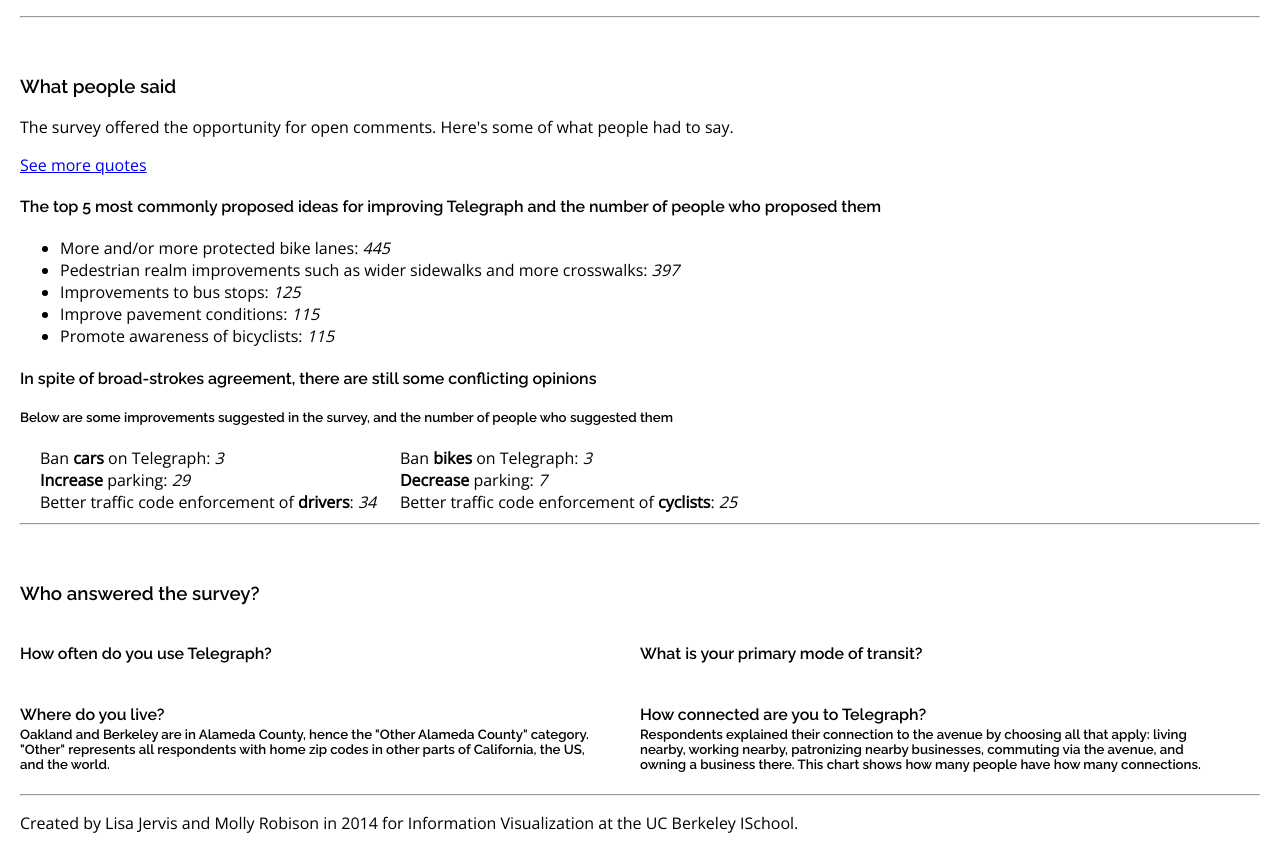
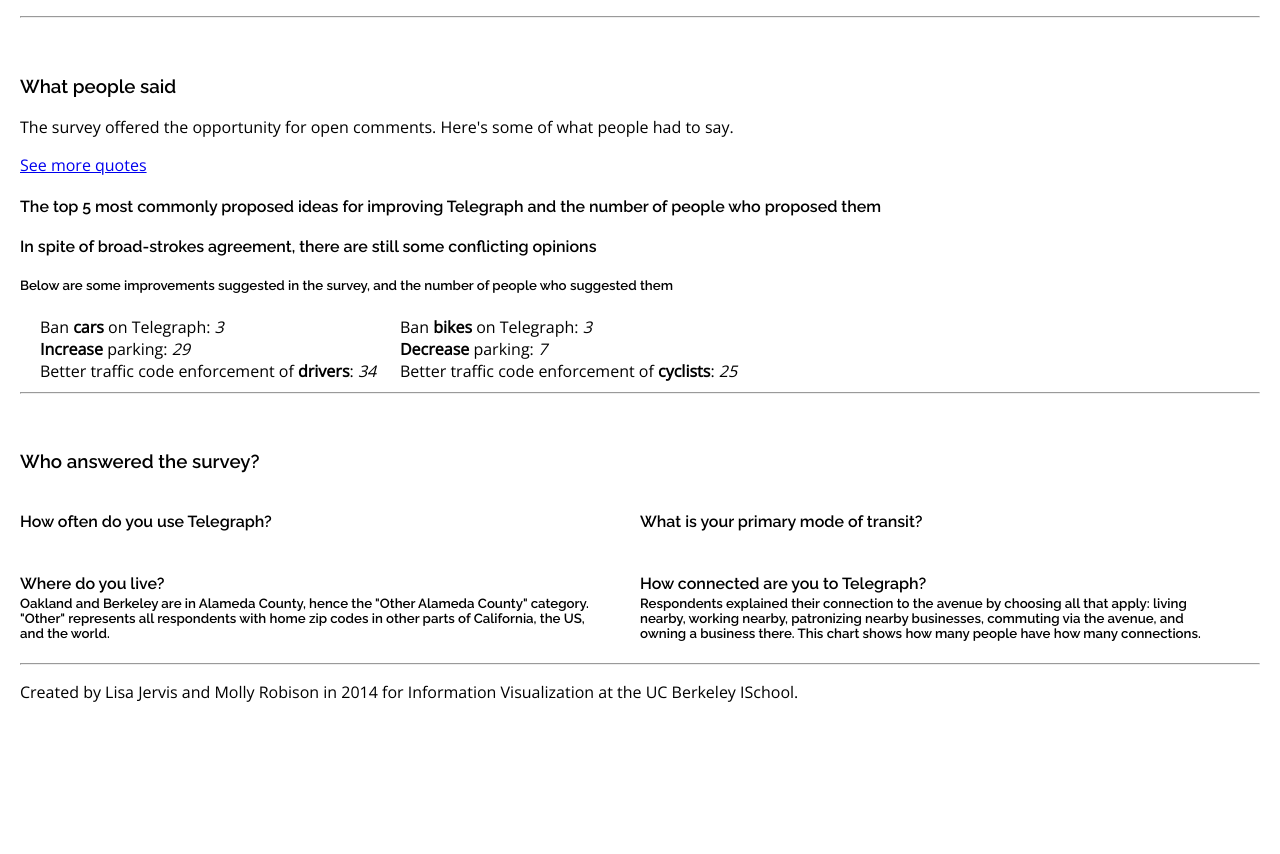
Before and after one commit to leesajay/telegraph, a Flask app: template templates/index.html in a window 1280 px wide. Shown: the part 492-1346 px from the top of the page. After the commit the page ends 1194 px from the top, so only its background shows below. Run offline with Flask 2, Linux system fonts and the light colour scheme; the template is opened without the code that fills it, so the values that code supplies are empty.

Commit message:
the last bar chart

```diff
--- a/static/css/main.css
+++ b/static/css/main.css
@@ -63,6 +63,18 @@ text {
 hr {
 	clear: both;
 }
+/****************************************************************************/
+
+#proposedChart rect {
+  fill: steelblue;
+}
+
+#proposedChart text {
+  fill: white;
+  font: 10px sans-serif;
+  text-anchor: end;
+}
+
 /*****************************************************************************/
 
 .floatMe{
--- a/templates/index.html
+++ b/templates/index.html
@@ -60,15 +60,7 @@
 			</div>
 			<div id="mostProposed">
 				<h4>The top 5 most commonly proposed ideas for improving Telegraph and the number of people who proposed them</h4>
-				<ul>
-					<li>More and/or more protected bike lanes: <em>445</em></li>
-					<li>Pedestrian realm improvements such as wider sidewalks and more crosswalks: <em>397</em></li>
-					<li>Improvements to bus stops: <em>125</em></li>
-					<li>Improve pavement conditions: <em>115</em></li>
-					<li>Promote awareness of bicyclists: <em>115</em></li>
-				</ul>
-			</div>
-			<div id="mostProposedChart">
+				<div id="proposedChart"></div>
 			</div>
 			<div id="conflictingOpinions">
 				<h4>In spite of broad-strokes agreement, there are still some conflicting opinions</h4>
@@ -269,6 +261,39 @@
 			}
 
 			//-----------------------------------------------------------------------------
+
+			function mostProposed(){
+
+				var data = [445, 397, 125, 115, 115];
+				var labels = ["More and/or more protected bike lanes", "Pedestrian realm improvements such as wider sidewalks and more crosswalks", "Improvements to bus stops", "Improve pavement conditions", "Promote awareness of bicyclists"];
+
+				var width = 500,
+					barHeight = 20;
+
+				var x = d3.scale.linear()
+					.domain([0, d3.max(data)])
+					.range([0, width]);
+
+				var chart = d3.select("#proposedChart")
+					.append("svg")
+					.attr("width", width)
+					.attr("height", barHeight * data.length);
+
+				var bar = chart.selectAll("g")
+					.data(data)
+					.enter().append("g")
+					.attr("transform", function(d, i) { return "translate(0," + i * barHeight + ")"; });
+
+				bar.append("rect")
+					.attr("width", x)
+					.attr("height", barHeight - 1);
+
+				bar.append("text")
+					.attr("x", function(d) { return x(d) - 3; })
+					.attr("y", barHeight / 2)
+					.attr("dy", ".35em")
+					.text(function(d) { return d; });
+			}
 
 			function currentlySuits(){
 				//the likert scale viz
@@ -486,23 +511,6 @@
 
 			//--------------------------------------------------------------
 
-			function mostProposed() {
-			var data = [4, 8, 15, 16, 23, 42];
-
-			var x = d3.scale.linear()
-				.domain([0, d3.max(data)])
-				.range([0, 420]);
-
-			d3.select("#mostProposedChart")
-			  .selectAll("div")
-			  .data(data)
-			  .enter().append("div")
-			  .style("width", function(d) { return x(d) + "px"; })
-			  .style("background-color", "blue")
-			  .text(function(d) { return d; });
-			}
-			//--------------------------------------------------------------
-
 			function frequencyAndPrimary(){
 				var data1 = {{useFrequencyData|tojson|safe}};
 				var data2 = {{primaryTransitData|tojson|safe}};
```
